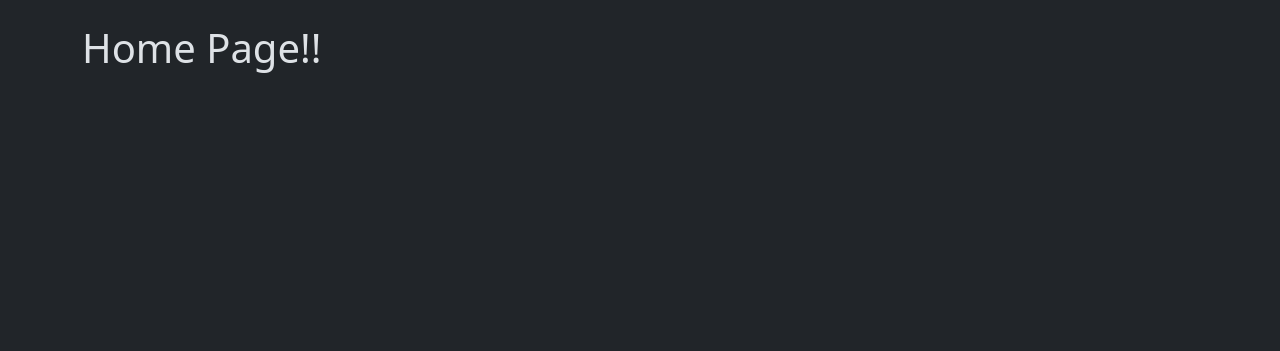
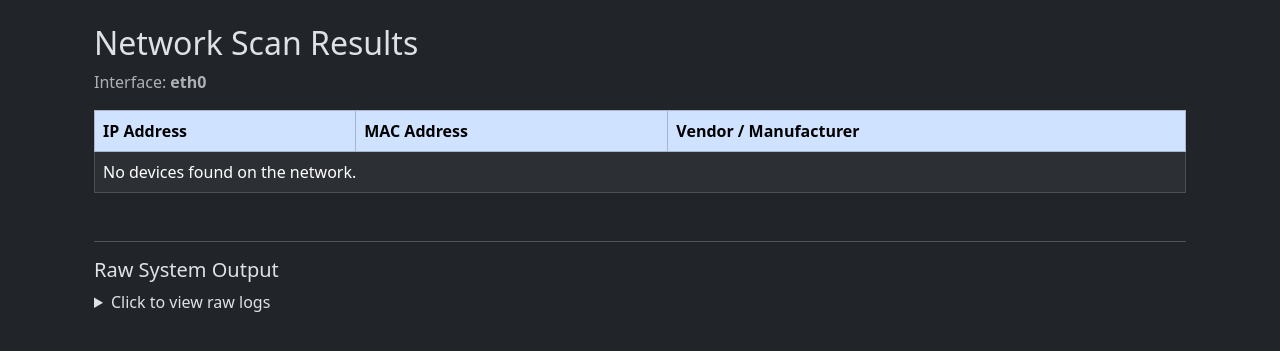
Before and after one commit to 6abc/STARTER-DJANGO, a Django app: page / in a window 1280 px wide. Shown: the top 351 px of the page. Run offline with Django 5.2, Linux system fonts and the light colour scheme; parts of the project's set-up code (start-up, migrations or seed data) failed here and were passed over.

Commit message:
init-network

```diff
--- a/app1/templates/app1/index.html
+++ b/app1/templates/app1/index.html
@@ -1,6 +1,43 @@
 {% extends 'base.html' %}
-{% block title %}Home Page{% endblock %}
+{% block title %}Network Inventory{% endblock %}
+
 {% block content %}
-<section></section> <aside></aside>
-<h1>Home Page!!</h1>
+<div class="container mt-4">
+    <h2>Network Scan Results</h2>
+    <p class="text-muted">Interface: <strong>{{ interface }}</strong></p>
+
+    <table class="table table-striped table-bordered mt-3 table-hover">
+        <thead>
+            <tr class="table-primary">
+                <th>IP Address</th>
+                <th>MAC Address</th>
+                <th>Vendor / Manufacturer</th>
+            </tr>
+        </thead>
+        <tbody>
+            {% for device in devices %}
+            <tr>
+                <td>{{ device.ip }}</td>
+                <td>{{ device.mac }}</td>
+                <td>{{ device.vendor }}</td>
+            </tr>
+            {% empty %}
+            <tr>
+                <td colspan="3">No devices found on the network.</td>
+            </tr>
+            {% endfor %}
+        </tbody>
+    </table>
+
+    <hr class="mt-5">
+    <h5>Raw System Output</h5>
+    <details>
+        <summary>Click to view raw logs</summary>
+        <div class="card shadow-sm mt-2 mb-2">
+          <div class="card-body">
+            <pre class="pre-scrollable box">{{ raw_output }}</pre>
+          </div>
+        </div>
+    </details>
+</div>
 {% endblock %}
--- a/app1/views.py
+++ b/app1/views.py
@@ -1,5 +1,53 @@
 from django.shortcuts import render
+import subprocess
+import re
 
-# Create your views here.
+def get_default_interface():
+    """Detects the primary network interface name."""
+    try:
+        # Run 'ip route' to find the default gateway line
+        result = subprocess.run(["ip", "route"], capture_output=True, text=True)
+        for line in result.stdout.splitlines():
+            if "default" in line:
+                # The interface name usually follows the word 'dev'
+                match = re.search(r"dev\s+(\S+)", line)
+                if match:
+                    return match.group(1)
+    except Exception:
+        pass
+    return "eth0"  # Fallback to your known working interface
+
 def index(request):
-    return render(request, 'app1/index.html', {})
+    interface = get_default_interface()
+    command = ["/usr/sbin/arp-scan", "-I", interface, "--localnet"]
+    devices = [] # This will hold our list of dictionaries
+
+    try:
+        result = subprocess.run(command, capture_output=True, text=True)
+        output = result.stdout
+
+        # Regex explanation:
+        # ([\d\.]+)       -> Group 1: Matches the IP (digits and dots)
+        # \s+             -> Matches the whitespace/tab
+        # ([0-9a-f:]{17}) -> Group 2: Matches the MAC address (hex and colons)
+        # \s+             -> Matches the whitespace/tab
+        # (.*)            -> Group 3: Matches everything else (Vendor name)
+        regex_pattern = r"^([\d\.]+)\s+([0-9a-f:]{17})\s+(.*)$"
+
+        for line in output.splitlines():
+            match = re.search(regex_pattern, line, re.IGNORECASE)
+            if match:
+                devices.append({
+                    'ip': match.group(1),
+                    'mac': match.group(2),
+                    'vendor': match.group(3)
+                })
+
+    except Exception as e:
+        output = f"Error: {str(e)}"
+
+    return render(request, 'app1/index.html', {
+        'devices': devices,
+        'interface': interface,
+        'raw_output': output # Kept just in case you want to debug
+    })
```
